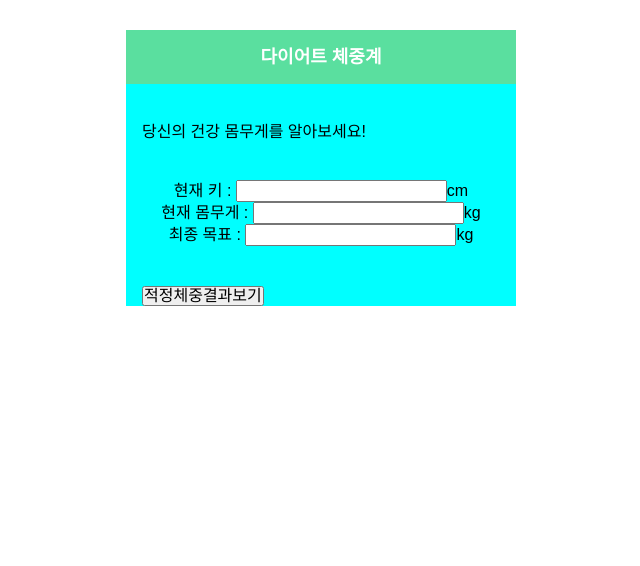
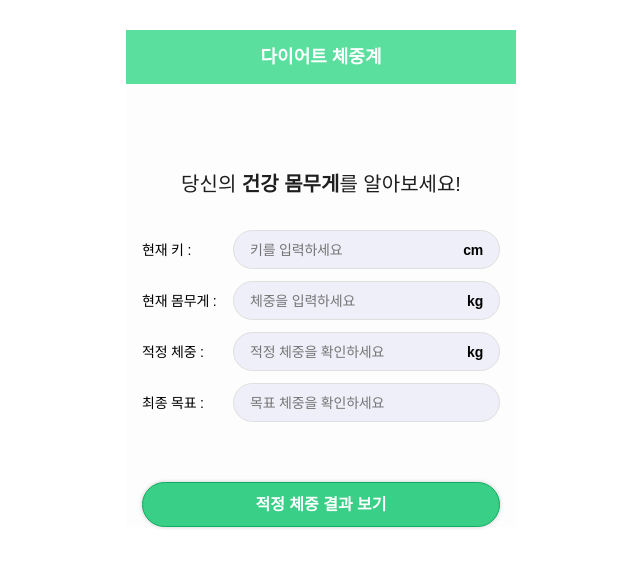
Before and after one commit to ch0120yy/javascript_stucy, a plain HTML site: page project/diet.html in a window 1280 px wide. Shown: the whole page, without its empty margins (319-959 px from the left). Drawn offline with Linux system fonts and the light colour scheme.

Commit message:
과제-다이어트 계산기 0523

```diff
--- a/project/diet.html
+++ b/project/diet.html
@@ -11,14 +11,14 @@
 <body>
     <main>
         <h1>다이어트 체중계</h1>
-        <p>당신의 건강 몸무게를 알아보세요!</p>
+        <p>당신의 <span>건강 몸무게</span>를 알아보세요!</p>
         <ul>
-            <li>현재 키 : <input type="text" id="height">cm</li>
-            <li>현재 몸무게 : <input type="text" id="weight">kg</li>
-            <li>최종 목표 : <input type="text" id="goals">kg</li>
+            <li>현재 키 :<span class="form"><input type="text" id="height" placeholder="키를 입력하세요">cm</span></li>
+            <li>현재 몸무게 :<span class="form"><input type="text" id="weight" placeholder="체중을 입력하세요">kg</span></li>
+            <li>적정 체중 :<span class="form"><input type="text" id="calc_weight" placeholder="적정 체중을 확인하세요">kg</span></li>
+            <li>최종 목표 :<span class="form"><input type="text" id="goals" placeholder="목표 체중을 확인하세요"></span></li>
         </ul>
-        <p><button type="button" id="result">적정체중결과보기</button></p>
-        <p class="weight_result"></p>
+        <p><button type="button" id="result">적정 체중 결과 보기</button></p>
     </main>
 </body>
 </html>
--- a/project/script/diet.js
+++ b/project/script/diet.js
@@ -6,8 +6,15 @@
  */
 let height = document.querySelector('#height')
 let weight = document.querySelector('#weight')
+let calcWeight = document.querySelector('#calc_weight')
 let goals = document.querySelector('#goals')
-let btn = document.querySelector('#result')
-btn.addEventListener('click',function(){
-    let Result = (Number(height)-100)*0.9
+let result = document.querySelector('#result')
+console.log(height.value)
+result.addEventListener('click',function(){
+    console.log(height.value)
+    let nomalWeight = (Number(height.value)-100)*0.9
+    console.log(calcWeight)
+    let userGoals = Number(weight.value)-nomalWeight
+    calcWeight.value = `${nomalWeight}`
+    goals.value = `${userGoals}kg 감량이 필요합니다.`
 })
--- a/project/styles/diet.css
+++ b/project/styles/diet.css
@@ -1,19 +1,47 @@
 main {
-    background-color: aqua;
     width:390px; margin: 30px auto;
-    text-align: center;
+    text-align: center; background-color:#fdfdfd;
 }
 main h1 {
     background-color:#5ADF9F; color:#fff;
     font-size:1.125rem; font-weight:700;
     line-height: 54px;
 }
-main p {
-    text-align: left;
-    margin: 40px 0 40px 16px;
+main p:first-of-type {
+    font-size:1.25rem; color:#1F1F1F;
+    margin: 90px 0 36px;
 }
-main ul {}
-main ul li {}
-main p {}
-main p #result {}
-main .weight_result {}
+main p span {font-weight:600;}
+main ul {
+    padding: 0 16px; margin-bottom: 60px;
+}
+main ul li {
+    display:flex; flex-flow:row nowrap;
+    justify-content:space-between; align-items:center;
+    font-size: 0.875rem; margin-bottom: 12px;
+    letter-spacing:-0.2px;
+}
+main ul li:last-of-type {margin:0;}
+main ul li .form {
+    width:267px; padding:0 16px;
+    border:1px solid #DFDFDF; background-color:#EFEFF9;
+    line-height:39px; border-radius:20px;
+    display: flex; flex-flow: row nowrap;
+    justify-content:space-between;
+    font-weight:600;
+}
+main ul li .form:last-of-type {height:39px;}
+main ul li .form input[type=text] {
+    border:0; outline:none; font-size: 0.875rem;
+    letter-spacing:-0.2px;
+    background-color:#EFEFF9;
+}
+main ul li span:nth-of-type(2){}
+main p {padding:0 16px;}
+main p #result {
+    border-radius:30px; border: 1px solid #0EAD61;
+    box-shadow:0 0 4px rgba(0, 0, 0, .2);
+    background-color:#39CF87; color:#FFF;
+    font-weight: 600;
+    line-height: 43px; width:100%;
+}
```
